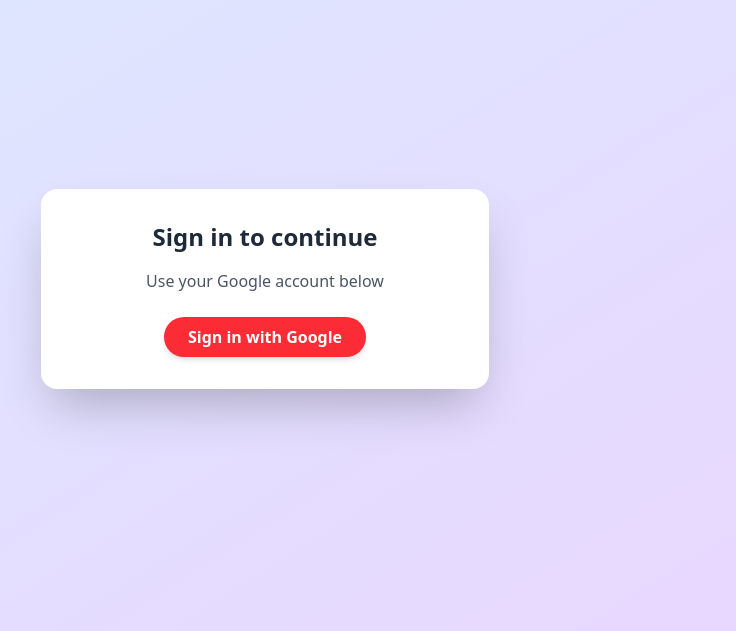
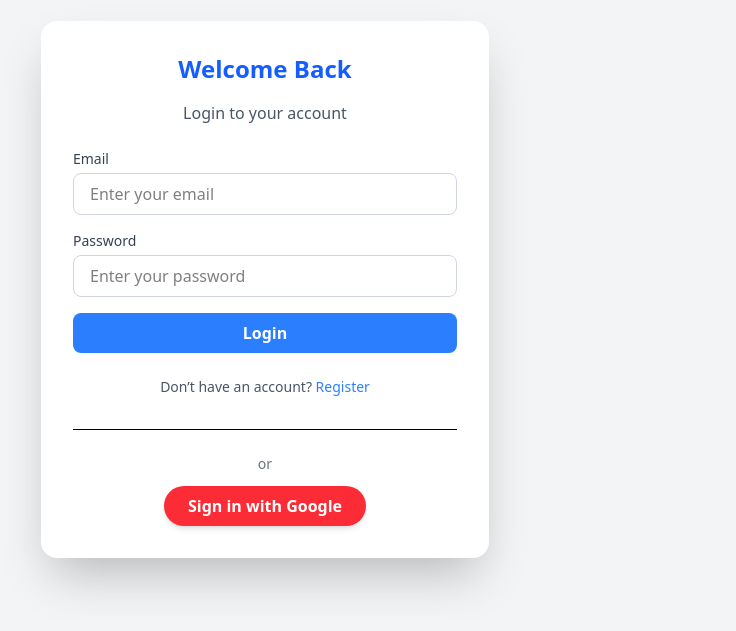
Before and after one commit to ananducn/Firebase-Expense-Tracker, a React (Vite) app: page / in a window 1280 px wide. Shown: the part 111-742 px from the top of the page, without its empty margins (375-1111 px from the left). Built offline with nearby package versions, Linux system fonts and the light colour scheme; no server answers.

Commit message:
changed forder structure a little, added register user and login user UI

```diff
--- a/src/App.jsx
+++ b/src/App.jsx
@@ -1,7 +1,8 @@
 import React from "react";
 import { BrowserRouter as Router, Route, Routes } from "react-router-dom";
-import Auth from "./pages/auth/Auth";
-import ExpenseTracker from "./pages/expenseTracker/ExpenseTracker";
+import Auth from "./pages/Auth.jsx";
+import ExpenseTracker from "./pages/ExpenseTracker.jsx";
+import RegisterUser from "./pages/RegisterUser.jsx";
 
 const App = () => {
   return (
@@ -10,6 +11,7 @@
         <Routes>
           <Route path="/" exact element={<Auth />} />
           <Route path="/expense-tracker" element={<ExpenseTracker />} />
+          <Route path="/register" element={<RegisterUser />} />
         </Routes>
       </Router>
     </div>
--- /dev/null
+++ b/src/pages/Auth.jsx
@@ -0,0 +1,94 @@
+import React from "react";
+import { auth, provider } from "../config/firebase-config";
+import { signInWithPopup } from "firebase/auth";
+import { Link, useNavigate } from "react-router-dom";
+
+const Auth = () => {
+  const navigate = useNavigate();
+
+  const signInWithGoogle = async () => {
+    try {
+      const results = await signInWithPopup(auth, provider);
+
+      const authInfo = {
+        userId: results.user.uid,
+        name: results.user.displayName,
+        profilePhoto: results.user.photoURL,
+        isloggedIn: true,
+      };
+
+      localStorage.setItem("auth", JSON.stringify(authInfo));
+      navigate("/expense-tracker");
+    } catch (error) {
+      console.error("Google sign-in failed", error);
+    }
+  };
+
+  const handleLogin = () => {};
+
+  return (
+    <div className="min-h-screen bg-gray-100 p-6 flex items-center justify-center">
+      <div className="bg-white shadow-2xl rounded-2xl p-8 w-full max-w-md">
+        <h2 className="text-2xl font-bold text-blue-600 text-center mb-4">
+          Welcome Back
+        </h2>
+        <p className="text-gray-600 text-center mb-6">Login to your account</p>
+
+        <form className="space-y-4" onSubmit={handleLogin}>
+          <div>
+            <label className="block text-sm font-medium text-gray-700 mb-1">
+              Email
+            </label>
+            <input
+              type="email"
+              placeholder="Enter your email"
+              className="w-full px-4 py-2 border border-gray-300 rounded-lg focus:outline-none focus:ring-2 focus:ring-blue-400"
+            />
+          </div>
+
+          <div>
+            <label className="block text-sm font-medium text-gray-700 mb-1">
+              Password
+            </label>
+            <input
+              type="password"
+              placeholder="Enter your password"
+              className="w-full px-4 py-2 border border-gray-300 rounded-lg focus:outline-none focus:ring-2 focus:ring-blue-400"
+            />
+          </div>
+
+          <button
+            type="submit"
+            className="w-full bg-blue-500 hover:bg-blue-600 text-white font-semibold py-2 px-4 rounded-lg transition duration-300"
+          >
+            Login
+          </button>
+        </form>
+
+        <div className="mt-6 text-center">
+          <p className="text-sm text-gray-600">
+            Don’t have an account?{" "}
+            <Link
+              to="/register"
+              className="text-blue-500 hover:underline font-medium"
+            >
+              Register
+            </Link>
+          </p>
+        </div>
+
+        <div className="mt-8 border-t pt-6 text-center">
+          <p className="text-sm text-gray-500 mb-3">or</p>
+          <button
+            onClick={signInWithGoogle}
+            className="bg-red-500 hover:bg-red-600 text-white font-semibold py-2 px-6 rounded-full shadow-md transition-all duration-300"
+          >
+            Sign in with Google
+          </button>
+        </div>
+      </div>
+    </div>
+  );
+};
+
+export default Auth;
--- /dev/null
+++ b/src/pages/RegisterUser.jsx
@@ -0,0 +1,140 @@
+import React from "react";
+import { Link } from "react-router-dom";
+
+const RegisterUser = () => {
+  const [errorMessage, setErrorMessage] = React.useState(null);
+  const handleCover = () => {};
+  const handleRegisteration = () => {};
+
+  return (
+    <div className="min-h-screen bg-gray-100 p-6 flex items-center justify-center">
+      <div className="bg-white shadow-2xl rounded-2xl p-8 w-full max-w-md">
+        <h2 className="text-2xl font-bold text-blue-600 text-center mb-4">
+          Create an Account
+        </h2>
+        <p className="text-gray-600 text-center mb-6">
+          Fill in the details to register
+        </p>
+
+        <form className="space-y-4" onSubmit={handleRegisteration}>
+          {/* First Name */}
+          <div>
+            <label className="block text-sm font-medium text-gray-700 mb-1">
+              First Name
+            </label>
+            <input
+              type="text"
+              placeholder="Enter your first name"
+              className="w-full px-4 py-2 border border-gray-300 rounded-lg focus:outline-none focus:ring-2 focus:ring-blue-400"
+            />
+          </div>
+
+          {/* Last Name */}
+          <div>
+            <label className="block text-sm font-medium text-gray-700 mb-1">
+              Last Name
+            </label>
+            <input
+              type="text"
+              placeholder="Enter your last name"
+              className="w-full px-4 py-2 border border-gray-300 rounded-lg focus:outline-none focus:ring-2 focus:ring-blue-400"
+            />
+          </div>
+
+          {/* Email */}
+          <div>
+            <label className="block text-sm font-medium text-gray-700 mb-1">
+              Email
+            </label>
+            <input
+              type="email"
+              placeholder="Enter your email"
+              className="w-full px-4 py-2 border border-gray-300 rounded-lg focus:outline-none focus:ring-2 focus:ring-blue-400"
+            />
+          </div>
+
+          {/* Password */}
+          <div>
+            <label className="block text-sm font-medium text-gray-700 mb-1">
+              Password
+            </label>
+            <input
+              type="password"
+              placeholder="Create a password"
+              className="w-full px-4 py-2 border border-gray-300 rounded-lg focus:outline-none focus:ring-2 focus:ring-blue-400"
+            />
+          </div>
+
+          {/* Drag and Drop Upload */}
+          <div>
+            <label className="block text-sm font-medium text-gray-700 mb-1">
+              Upload Cover Photo
+            </label>
+            <div className="flex items-center justify-center w-full">
+              <label
+                htmlFor="dropzone-file"
+                className="flex flex-col items-center justify-center w-full h-32 border-2 border-dashed border-blue-300 rounded-lg cursor-pointer bg-blue-50 hover:bg-blue-100 transition"
+              >
+                <div className="flex flex-col items-center justify-center pt-5 pb-6">
+                  <svg
+                    className="w-8 h-8 mb-3 text-blue-400"
+                    fill="none"
+                    stroke="currentColor"
+                    viewBox="0 0 24 24"
+                    xmlns="http://www.w3.org/2000/svg"
+                  >
+                    <path
+                      strokeLinecap="round"
+                      strokeLinejoin="round"
+                      strokeWidth="2"
+                      d="M7 16v-4m0 0V8m0 4h4m-4 0H3m13-4h6m0 0v6m0-6l-6 6"
+                    ></path>
+                  </svg>
+                  <p className="mb-1 text-sm text-blue-600">
+                    <span className="font-semibold">Click to upload</span> or
+                    drag and drop
+                  </p>
+                  <p className="text-xs text-gray-500">
+                    PNG, JPG, JPEG (Max 5MB)
+                  </p>
+                </div>
+                <input
+                  id="dropzone-file"
+                  type="file"
+                  className="hidden"
+                  onChange={handleCover}
+                />
+              </label>
+            </div>
+          </div>
+
+          {/* Error Message */}
+          <div
+            className={`bg-red-100 border border-red-400 text-red-700 px-4 py-2 rounded-md text-sm mt-2 ${
+              errorMessage === null ? "hidden" : ""
+            } `}
+          >
+            <p>{errorMessage}</p>
+          </div>
+
+          {/* Submit Button */}
+          <button
+            type="submit"
+            className="w-full bg-blue-500 hover:bg-blue-600 text-white font-semibold py-2 px-4 rounded-lg transition duration-300"
+          >
+            Register
+          </button>
+        </form>
+
+        <p className="text-sm text-gray-600 mt-6 text-center">
+          Already have an account?{" "}
+          <Link to="/" className="text-blue-500 hover:underline">
+            Login
+          </Link>
+        </p>
+      </div>
+    </div>
+  );
+};
+
+export default RegisterUser;
--- a/src/pages/auth/Auth.jsx
+++ /dev/null
@@ -1,45 +0,0 @@
-import React from "react";
-import { auth, provider } from "../../config/firebase-config";
-import { signInWithPopup } from "firebase/auth";
-import { useNavigate } from "react-router-dom";
-
-const Auth = () => {
-  let navigate = useNavigate();
-
-  const signInWithGoogle = async () => {
-    try {
-      const results = await signInWithPopup(auth, provider);
-
-      const authInfo = {
-        userId: results.user.uid,
-        name: results.user.displayName,
-        profilePhoto: results.user.photoURL,
-        isloggedIn: true,
-      };
-
-      localStorage.setItem("auth", JSON.stringify(authInfo));
-      navigate("/expense-tracker");
-    } catch (error) {
-      console.error("Google sign-in failed", error);
-    }
-  };
-
-  return (
-    <div className="flex items-center justify-center min-h-screen bg-gradient-to-br from-blue-100 to-purple-200">
-      <div className="bg-white shadow-2xl rounded-2xl p-8 w-full max-w-md text-center">
-        <h1 className="text-2xl font-bold mb-4 text-gray-800">
-          Sign in to continue
-        </h1>
-        <p className="text-gray-600 mb-6">Use your Google account below</p>
-        <button
-          onClick={signInWithGoogle}
-          className="bg-red-500 hover:bg-red-600 text-white font-semibold py-2 px-6 rounded-full shadow-md transition-all duration-300"
-        >
-          Sign in with Google
-        </button>
-      </div>
-    </div>
-  );
-};
-
-export default Auth;
```
Also changed, not shown: src/pages/ExpenseTracker.jsx (renamed from src/pages/expenseTracker/ExpenseTracker.jsx, +5 -5 lines).
